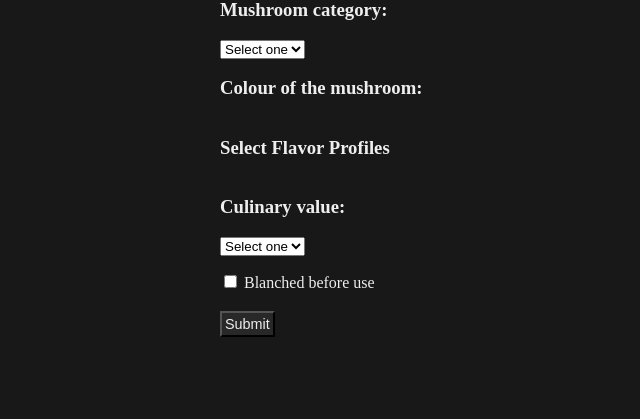
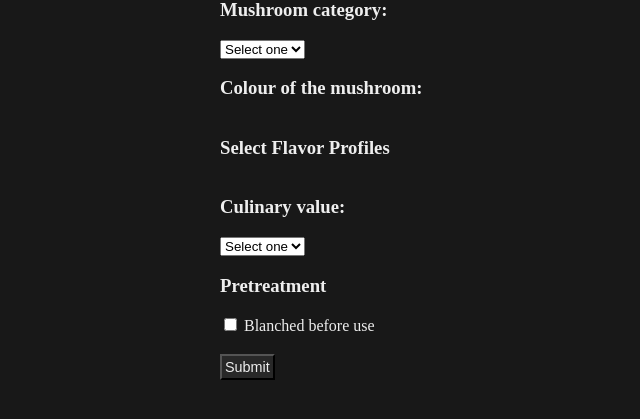
Before and after one commit to ramla/mushed-ratings, a Flask app: page /create_report in a window 1280 px wide. Shown: the part 123-542 px from the top of the page, without its empty margins (240-880 px from the left). Run offline with Flask 3, Linux system fonts and the light colour scheme; the visitor is signed in with stand-in values (Sample User, id 1); data that the repository does not hold is empty.

Commit message:
added heading 'pretreatment'

```diff
--- a/templates/create_report.html
+++ b/templates/create_report.html
@@ -43,6 +43,7 @@
             <option value="{{ id }}">{{ name }}</option>
             {% endfor %}
         </select>
+        <h3>Pretreatment</h3>
         <p><input type="checkbox" id="blanched" name="blanched" value="True" />
         <label for="blanched">Blanched before use</label></p>
         <input type="submit" value="Submit">
```
